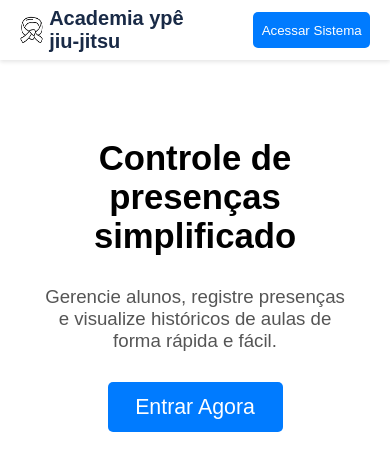
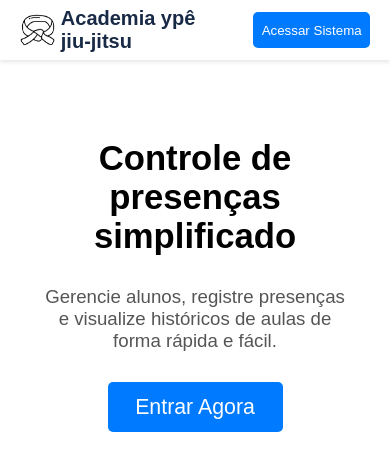
Before and after one commit to avellin0/Jiu-Jitsu, a React (Vite) app: page / in a window 390 px wide. Shown: the top 470 px of the page. Built offline with nearby package versions, Linux system fonts and the light colour scheme.

Commit message:
last update until is done

```diff
--- a/src/pages/AlunosQueForam/AlunosPresente.css
+++ b/src/pages/AlunosQueForam/AlunosPresente.css
@@ -86,7 +86,7 @@
 
     #mb-ap-search-results {
         width: 80%;
-        height: 60%;
+        height: 100%;
         overflow-y: auto;
         border: 1px solid #ccc;
         border-radius: 5px;
@@ -121,9 +121,9 @@
         font-weight: 600;
     }
 
-    .mb-ap-search-result-alunos {
+    .mb-ap-search--result-alunos {
         width: 100%;
-        height: 20%;
+        height: 10%;
         display: flex;
         justify-content: space-between;
         align-items: center;
--- a/src/pages/landingPage/LandingPage.css
+++ b/src/pages/landingPage/LandingPage.css
@@ -27,15 +27,16 @@
     }
 
     #mb-lp-logo {
+        height: 80%;
         width: 60%;
         display: flex;
         gap: 2.5%;
         font-weight: bold;
     }
 
-    #mb-logo-icon{
-        width: 10%;
-        height: 10%;
+    #mb-ld-logo-icon{
+        width: 15%;
+        height: 70%;
     }
 
     #mb-lp-access-system{
--- a/src/pages/landingPage/LandingPage.tsx
+++ b/src/pages/landingPage/LandingPage.tsx
@@ -1,6 +1,5 @@
 import "./LandingPage.css"
 import { useNavigate } from "react-router-dom";
-
 export function LandingPage() {
 
     const navigate = useNavigate()
@@ -11,7 +10,7 @@ export function LandingPage() {
             <div id="mb-lp-header">
 
                 <div id="mb-lp-logo">
-                    <img src="./black-belt.png" alt="" id="mb-logo-icon" />
+                    <img src="./black-belt.png" alt="" id="mb-ld-logo-icon" />
                     <p>Academia ypê <br />jiu-jitsu</p>
                 </div>
 
```
Also changed, not shown: src/pages/AdicionarAlunos/NovoAluno.css (+7 -6 lines).
